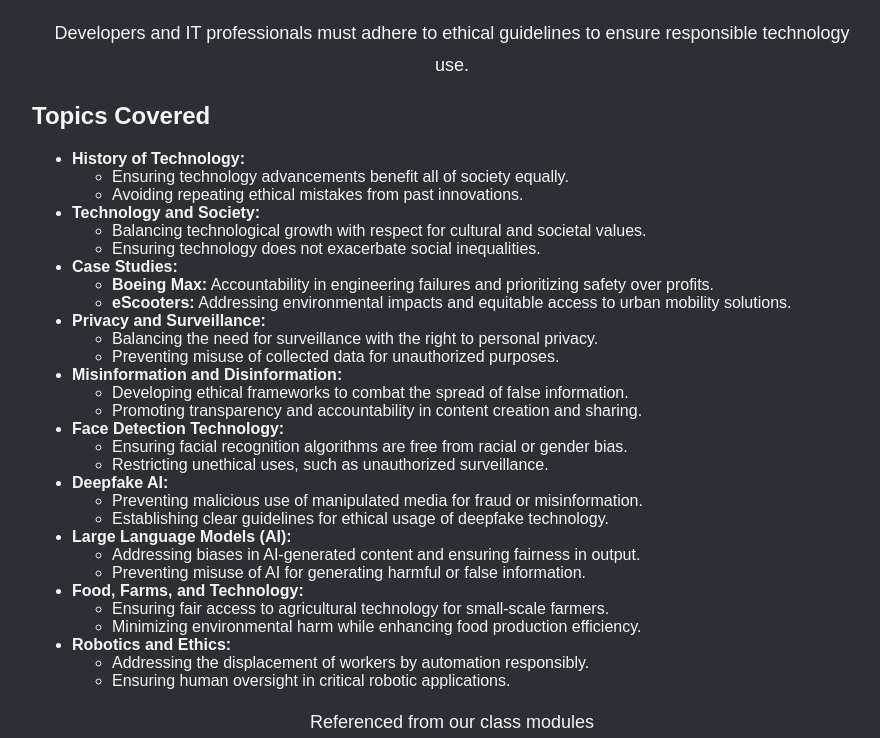
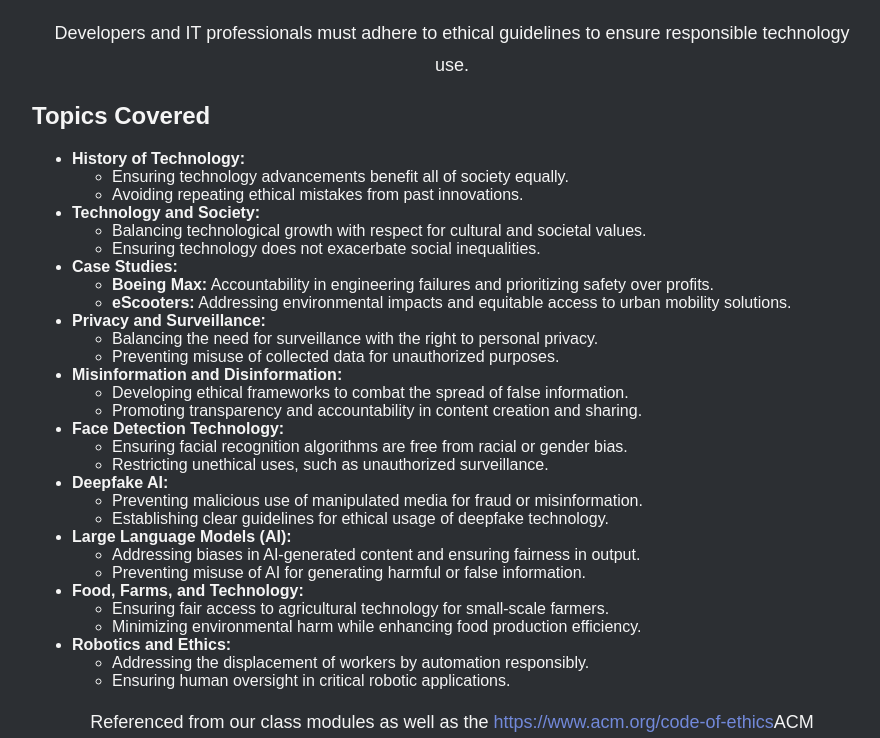
Before and after one commit to mohammad-irfan03/IT304, a plain HTML site: page ethics.html in a window 1280 px wide. Shown: the part 119-857 px from the top of the page, without its empty margins (188-1068 px from the left). Drawn offline with Linux system fonts and the light colour scheme.

Commit message:
Update ethics.html

```diff
--- a/ethics.html
+++ b/ethics.html
@@ -82,5 +82,5 @@
     </li>
 </ul>
 <p>
-    Referenced from our class modules
+    Referenced from our class modules as well as the <a>https://www.acm.org/code-of-ethics</a>ACM
 </p>
```
